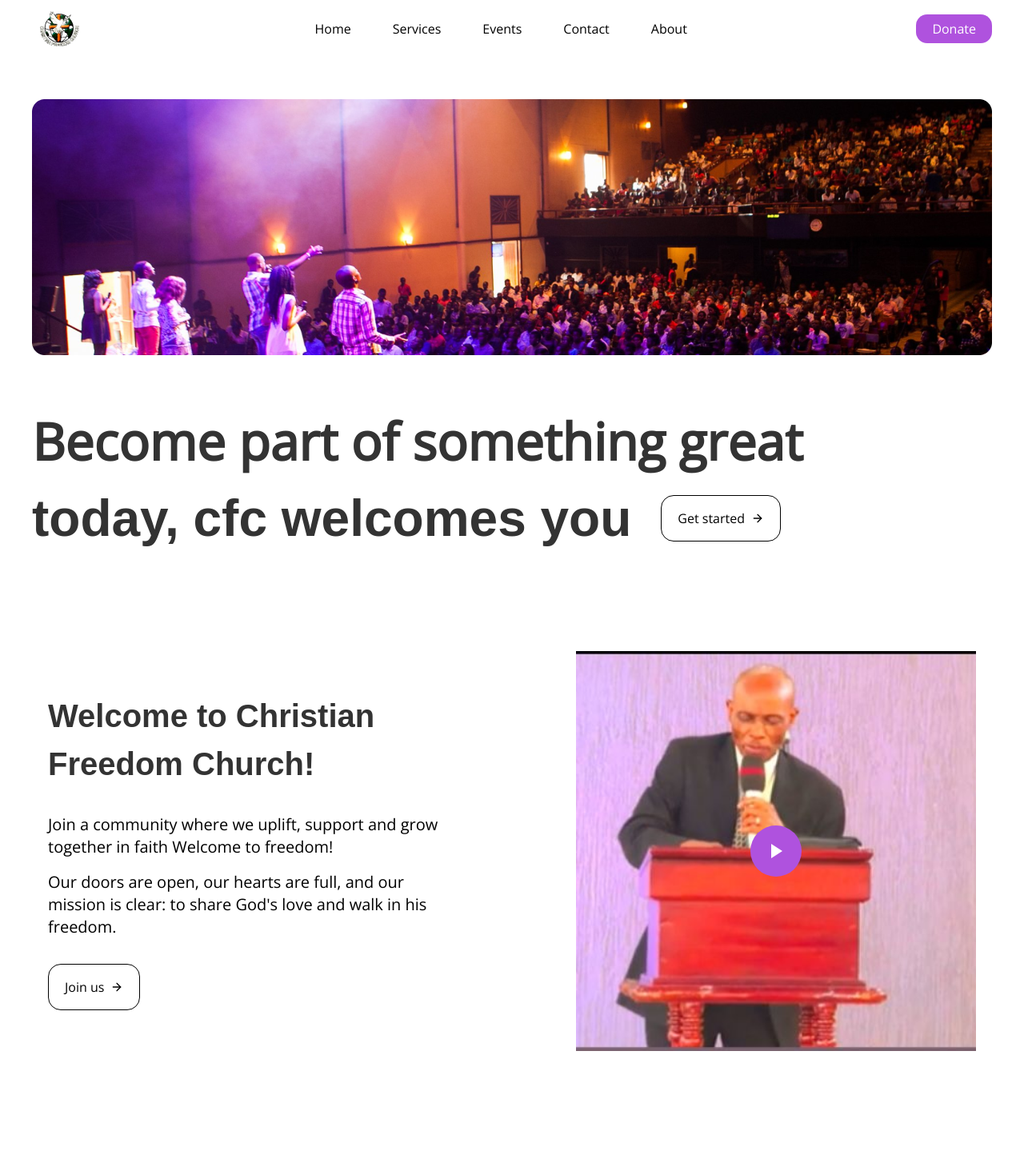
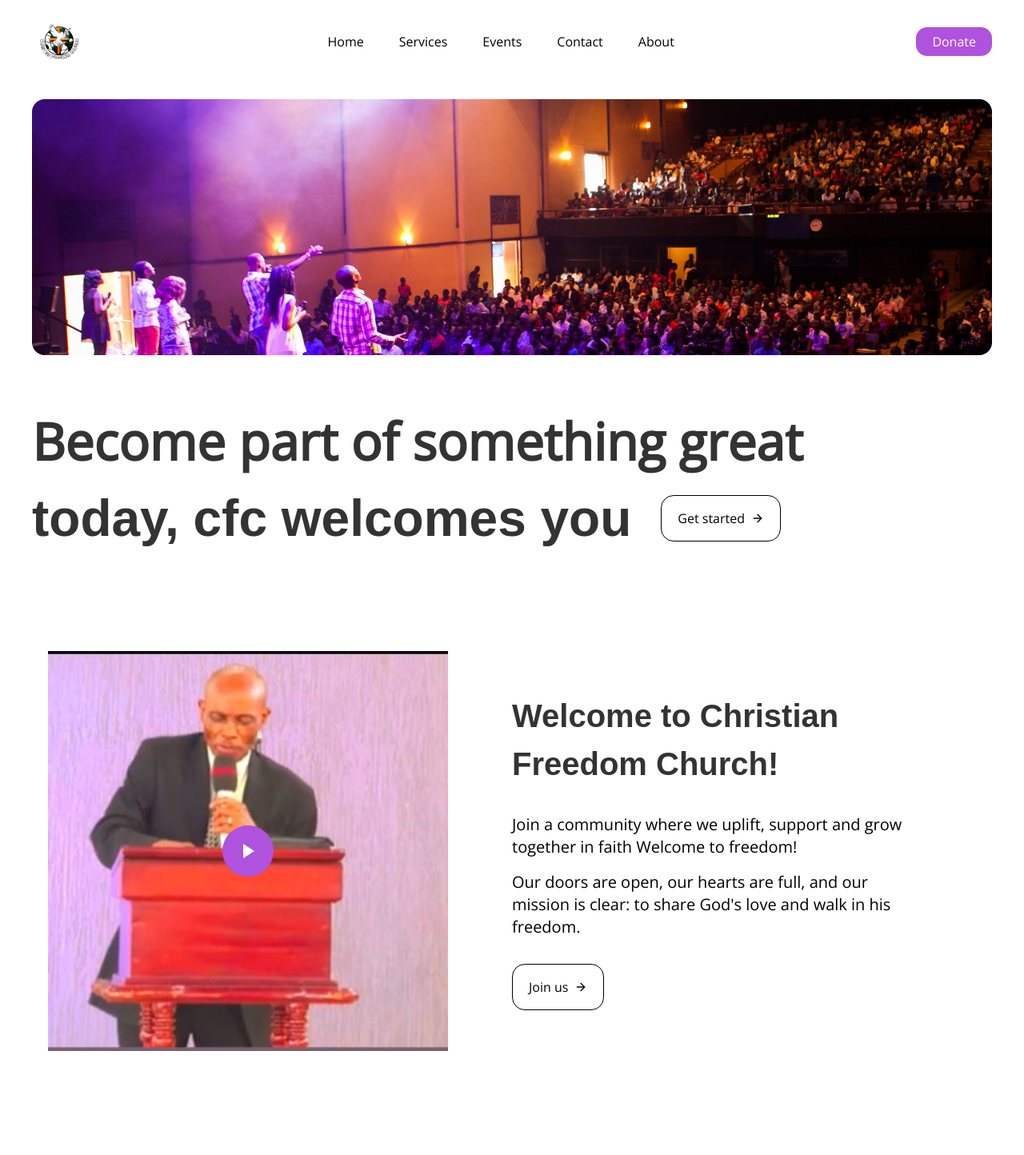
Before and after one commit to twesigetrejan/christian_freedom_church_website, a Next.js app: page / in a window 1280 px wide. Shown: the top 1444 px of the page at 80% size. Built offline with nearby package versions, Linux system fonts and the light colour scheme.

Commit message:
navbar woes

```diff
--- a/components/navbar.tsx
+++ b/components/navbar.tsx
@@ -1,14 +1,40 @@
+"use client";
+import { useState, useEffect } from "react";
 import Logo from "./logo";
 import { navlinks } from "@/contants";
 import Link from "next/link";
+
 const Navbar = () => {
+  const [isScrolled, setIsScrolled] = useState(false);
+
+  useEffect(() => {
+    const handleScroll = () => {
+      if (window.scrollY > 0) {
+        setIsScrolled(true);
+      } else {
+        setIsScrolled(false);
+      }
+    };
+
+    window.addEventListener("scroll", handleScroll);
+
+    return () => {
+      window.removeEventListener("scroll", handleScroll);
+    };
+  }, []);
+
   return (
-    <div className="px-10">
-      <div className="flex justify-between items-center">
+    <>
+      <div
+        className={`fixed top-0 left-0 w-full z-50 transition-all duration-300 ${
+          isScrolled ? "py-2 bg-opacity-10" : "py-4 bg-opacity-50"
+        } bg-white backdrop-blur-md`}
+      >
+        <div className="flex justify-between items-center px-10">
           <div className="flex">
             <Logo />
           </div>
-        <div className=" flex gap-[52px] justify-center items-center font-sans">
+          <div className="flex gap-[44px] justify-center items-center font-sans">
             {navlinks &&
               navlinks.map((navlink) => (
                 <Link className="" key={navlink.id} href={navlink.route}>
@@ -21,6 +47,10 @@
           </div>
         </div>
       </div>
+
+      {/* Spacer to prevent content overlap */}
+      <div className={isScrolled ? "h-[48px]" : "h-[72px]"} />
+    </>
   );
 };
 
--- a/components/values.tsx
+++ b/components/values.tsx
@@ -23,9 +23,9 @@
             return (
               <div
                 key={valueProp.id}
-                className="flex flex-col items-center text-center p-6 hover:bg-gray-50 rounded-lg transition-colors duration-200 group"
+                className="flex flex-col items-center text-center p-6 rounded-lg transition-colors duration-200 group"
               >
-                <div className="border-2 border-dark-30 w-20 h-20 rounded-full flex items-center justify-center mb-6 transition-all duration-300 ease-in-out transform group-hover:rotate-[360deg] group-hover:border-purple-500">
+                <div className="border-2 border-dark w-20 h-20 rounded-full flex items-center justify-center mb-6 transition-all duration-300 ease-in-out transform group-hover:rotate-[360deg] group-hover:border-purple-500">
                   <IconComponent
                     className="w-5 h-5 text-secondary"
                     strokeWidth={1.5}
--- a/components/welcome.tsx
+++ b/components/welcome.tsx
@@ -32,25 +32,7 @@
   return (
     <div className="flex justify-center items-center gap-20 px-[60px]">
       {/* content section */}
-      <div className="py-[117px] flex flex-col items-start">
-        <h2 className="pb-8 font-Montserrat text-[40px] font-semibold w-[580px] h-auto text-dark">
-          Welcome to Christian Freedom Church!
-        </h2>
-        <div className="flex flex-col gap-4 pb-8 max-w-[496px]">
-          <p className="text-xl">
-            Join a community where we uplift, support and grow together in faith
-            Welcome to freedom!
-          </p>
-          <p className="text-xl">
-            Our doors are open, our hearts are full, and our mission is clear:
-            to share God's love and walk in his freedom.
-          </p>
-        </div>
-        <button className="btn flex items-center">
-          Join us
-          <ArrowRight className="w-4 h-4 ml-2" />
-        </button>
-      </div>
+
       {/* video section */}
       <div className="relative w-[500px] h-[500px] rounded-2xl">
         {isPlaying ? (
@@ -75,6 +57,25 @@
           </div>
         )}
       </div>
+      <div className="py-[117px] flex flex-col items-start">
+        <h2 className="pb-8 font-Montserrat text-[40px] font-semibold w-[580px] h-auto text-dark">
+          Welcome to Christian Freedom Church!
+        </h2>
+        <div className="flex flex-col gap-4 pb-8 max-w-[496px]">
+          <p className="text-xl">
+            Join a community where we uplift, support and grow together in faith
+            Welcome to freedom!
+          </p>
+          <p className="text-xl">
+            Our doors are open, our hearts are full, and our mission is clear:
+            to share God's love and walk in his freedom.
+          </p>
+        </div>
+        <button className="btn flex items-center">
+          Join us
+          <ArrowRight className="w-4 h-4 ml-2" />
+        </button>
+      </div>
     </div>
   );
 };
```
Lines whose indentation alone changed are shown as unchanged.
